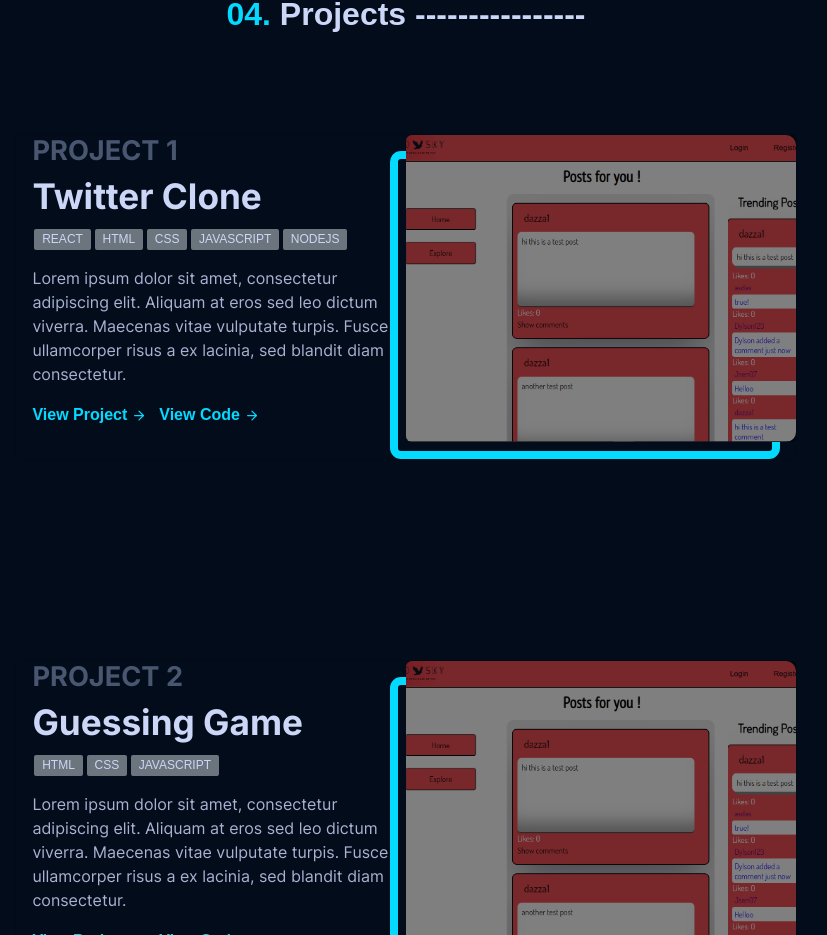
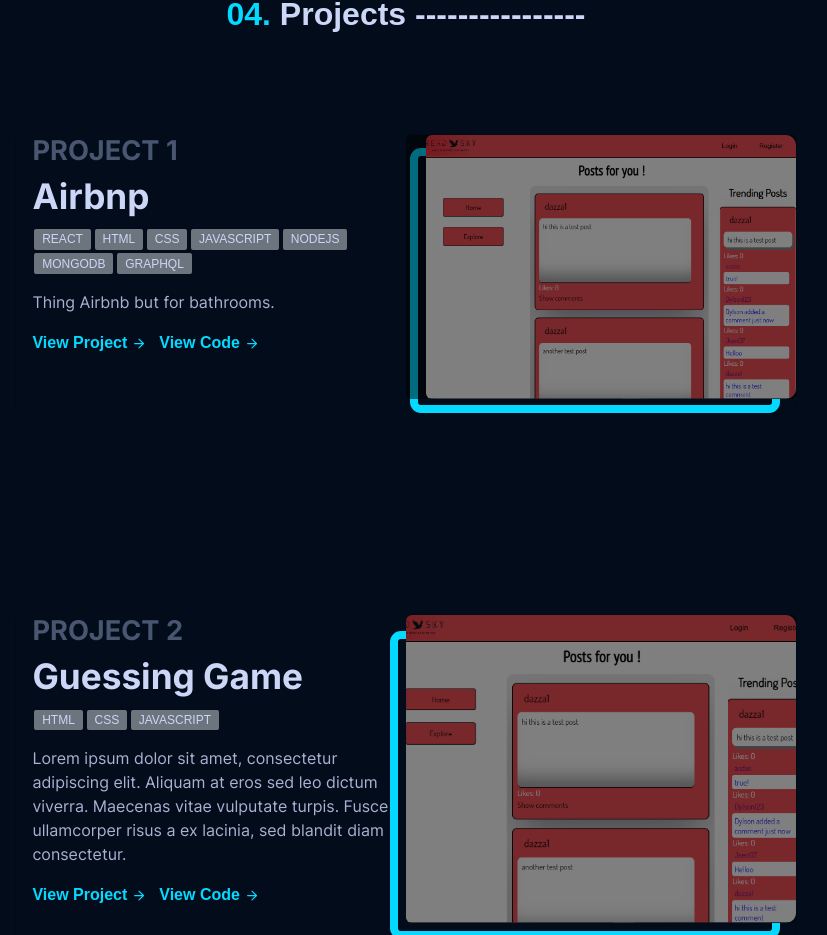
Before and after one commit to darylbg/db-portfolio, a React (Create React App) app: page / in a window 1280 px wide. Shown: the part 2893-3828 px from the top of the page, without its empty margins (234-1061 px from the left). Built offline with nearby package versions, Linux system fonts and the light colour scheme; a web font is replaced by a local one.

Commit message:
added airbnp project

```diff
--- a/src/assets/data/projectsData.js
+++ b/src/assets/data/projectsData.js
@@ -1,16 +1,18 @@
 const projects = [
         {
-            title: 'Twitter Clone',
-            description: 'Lorem ipsum dolor sit amet, consectetur adipiscing elit. Aliquam at eros sed leo dictum viverra. Maecenas vitae vulputate turpis. Fusce ullamcorper risus a ex lacinia, sed blandit diam consectetur. ',
-            img: 'ReadSky.PNG',
-            liveLink: 'https://www.youtube.com/',
-            codeLink: 'https://github.com/darylbg/db-portfolio',
+            title: 'Airbnp',
+            description: 'Thing Airbnb but for bathrooms. ',
+            img: 'airbnp.PNG',
+            liveLink: 'https://airbnp-website-190a74645719.herokuapp.com/',
+            codeLink: 'https://github.com/darylbg/airbnp',
             pills: [
                 {name: 'React', link: 'https://create-react-app.dev/docs/adding-images-fonts-and-files/'},
                 {name: 'HTML', link: 'https://create-react-app.dev/docs/adding-images-fonts-and-files/'},
                 {name: 'CSS', link: 'https://create-react-app.dev/docs/adding-images-fonts-and-files/'},
                 {name: 'Javascript', link: 'https://create-react-app.dev/docs/adding-images-fonts-and-files/'},
-                {name: 'NodeJS', link: 'https://create-react-app.dev/docs/adding-images-fonts-and-files/'}
+                {name: 'NodeJS', link: 'https://create-react-app.dev/docs/adding-images-fonts-and-files/'},
+                {name: 'MongoDB', link: 'https://create-react-app.dev/docs/adding-images-fonts-and-files/'},
+                {name: 'GraphQL', link: 'https://create-react-app.dev/docs/adding-images-fonts-and-files/'}
             ]
         },
         {
```
Also changed, not shown: src/assets/images/airbnp.PNG (added).
